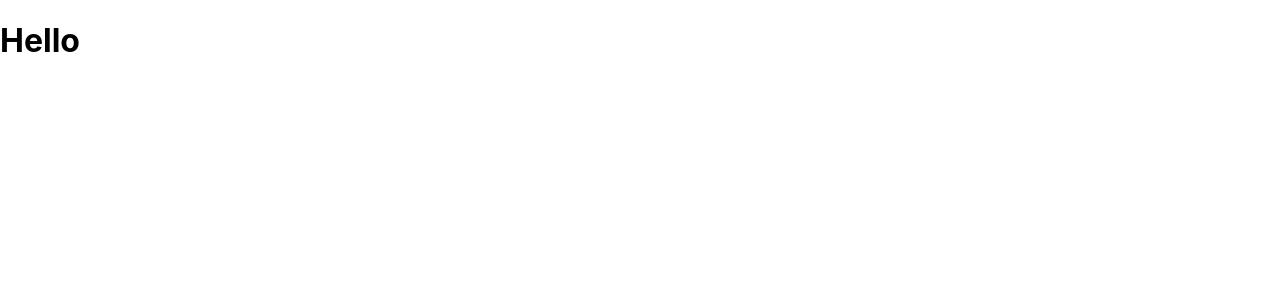
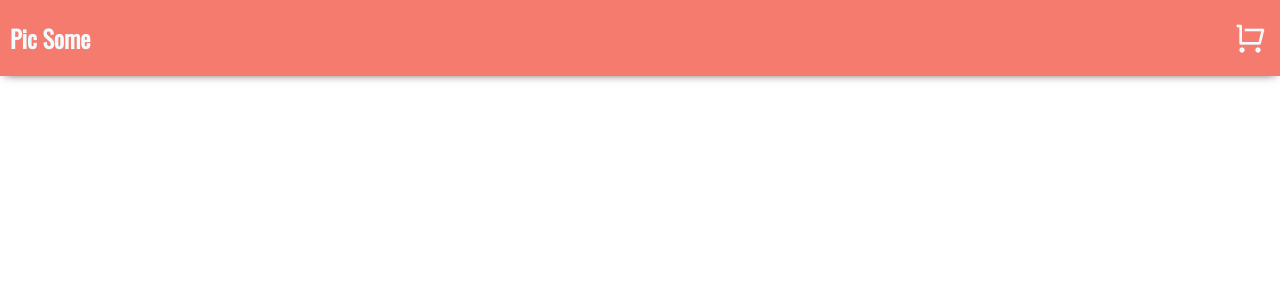
Before and after one commit to Aldo-Portillo-Frontend-Projects/ImageBuyer, a React (Create React App) app: page / in a window 1280 px wide. Shown: the top 300 px of the page. Built offline with nearby package versions, Linux system fonts and the light colour scheme; the HTML template or start-up script is replaced by a standard one.

Commit message:
Add boilerplate code

```diff
--- a/public/index.html
+++ b/public/index.html
@@ -24,7 +24,9 @@
       work correctly both with client-side routing and a non-root public URL.
       Learn how to configure a non-root public URL by running `npm run build`.
     -->
-    <title>React App</title>
+    <title>Image Buyer</title>
+    <link href="https://cdn.jsdelivr.net/npm/remixicon@2.3.0/fonts/remixicon.css" rel="stylesheet">
+    <link href="https://fonts.googleapis.com/css?family=Oswald&display=swap" rel="stylesheet">
   </head>
   <body>
     <noscript>You need to enable JavaScript to run this app.</noscript>
--- a/src/App.css
+++ /dev/null
@@ -1,38 +0,0 @@
-.App {
-  text-align: center;
-}
-
-.App-logo {
-  height: 40vmin;
-  pointer-events: none;
-}
-
-@media (prefers-reduced-motion: no-preference) {
-  .App-logo {
-    animation: App-logo-spin infinite 20s linear;
-  }
-}
-
-.App-header {
-  background-color: #282c34;
-  min-height: 100vh;
-  display: flex;
-  flex-direction: column;
-  align-items: center;
-  justify-content: center;
-  font-size: calc(10px + 2vmin);
-  color: white;
-}
-
-.App-link {
-  color: #61dafb;
-}
-
-@keyframes App-logo-spin {
-  from {
-    transform: rotate(0deg);
-  }
-  to {
-    transform: rotate(360deg);
-  }
-}
--- a/src/App.js
+++ b/src/App.js
@@ -1,9 +1,14 @@
-import './App.css';
+import React from "react"
+import Header from "./components/Header"
+import Cart from "./pages/Cart"
+import Photos from "./pages/Photos"
 
 function App() {
-  return (
-  <h1>Hello</h1>
-  );
+    return (
+        <div>
+            <Header />
+        </div>
+    )
 }
 
-export default App;
+export default App
--- /dev/null
+++ b/src/components/Header.js
@@ -0,0 +1,12 @@
+import React from "react"
+
+function Header() {
+    return (
+        <header>
+            <h2>Pic Some</h2>
+            <i className="ri-shopping-cart-line ri-fw ri-2x"></i>
+        </header>
+    )
+}
+
+export default Header
--- a/src/index.css
+++ b/src/index.css
@@ -1,13 +1,137 @@
-body {
-  margin: 0;
-  font-family: -apple-system, BlinkMacSystemFont, 'Segoe UI', 'Roboto', 'Oxygen',
-    'Ubuntu', 'Cantarell', 'Fira Sans', 'Droid Sans', 'Helvetica Neue',
-    sans-serif;
-  -webkit-font-smoothing: antialiased;
-  -moz-osx-font-smoothing: grayscale;
+:root {
+  --black: #150605;
+  --red: #EA453C;
+  --pink: #F47B6E;
+  --light-blue: #EFFBFE;
+  --blue: #ACE6EC;
 }
 
-code {
-  font-family: source-code-pro, Menlo, Monaco, Consolas, 'Courier New',
-    monospace;
+html, body {
+  font-family: 'Oswald', sans-serif;
+  margin: 0;
+  padding: 0;
 }
+
+main.photos {
+  padding: 10px;
+  display: grid;
+  grid-gap: 2px;
+  grid-auto-rows: 100px;
+  grid-template-columns: repeat(auto-fit, minmax(100px, 1fr));
+  grid-auto-flow: dense;
+}
+
+main.cart-page {
+  padding: 10px;
+}
+
+.cart-page > h1 {
+  text-align: center;
+}
+
+.cart-page .total-cost {
+  text-align: right;
+  font-size: 1.3em;
+}
+
+.cart-page div.order-button {
+  display: flex;
+  justify-content: center;
+}
+
+div.order-button > button {
+  border-color: var(--black);
+  cursor: pointer;
+  padding: 15px;
+  transition: all .2s ease-in-out;
+}
+
+div.order-button > button:focus {
+  outline: none;
+}
+
+div.order-button > button:disabled {
+  border-color: lightgray;
+}
+
+.cart-item {
+  display: flex;
+  justify-content: space-between;
+  align-items: center;
+  margin: 20px 0;
+}
+
+.cart-item img {
+  margin-right: auto;
+  margin-left: 10px;
+}
+
+img.image-grid {
+  width: 100%;
+  height: 100%;
+  object-fit: cover;
+}
+
+.image-container {
+  position: relative;
+}
+
+.favorite {
+  color: var(--red);
+  font-size: 1.2rem;
+  position: absolute;
+  top: 5px;
+  left: 5px;
+  cursor: pointer;
+}
+
+.ri-heart-fill {
+  opacity: .7;
+}
+
+.ri-delete-bin-line, .ri-delete-bin-fill {
+  font-size: 1.3em;
+  cursor: pointer;
+}
+
+.cart {
+  color: var(--blue);
+  font-size: 1.2rem;
+  position: absolute;
+  top: 5px;
+  right: 5px;
+  cursor: pointer;
+}
+
+.wide {
+  grid-column: span 2;
+}
+
+.tall {
+  grid-row: span 2;
+}
+
+.big {
+  grid-column: span 2;
+  grid-row: span 2;
+}
+
+header {
+  display: flex;
+  justify-content: space-between;
+  align-items: center;
+  background-color: var(--pink);
+  color: var(--light-blue);
+  padding: 0 10px;
+  -webkit-box-shadow: 0px 2px 10px -5px rgba(21,6,5,1);
+  -moz-box-shadow: 0px 2px 10px -5px rgba(21,6,5,1);
+  box-shadow: 0px 2px 10px -5px rgba(21,6,5,1);
+}
+
+a {
+  text-decoration: none;
+}
+
+a:visited { color: var(--light-blue); }
+a:hover { color: var(--light-blue); }
+a:active { color: var(--light-blue); }
--- /dev/null
+++ b/src/pages/Cart.js
@@ -0,0 +1,11 @@
+import React from "react"
+
+function Cart() {
+    return (
+        <main className="cart-page">
+            <h1>Check out</h1>
+        </main>
+    )
+}
+
+export default Cart
--- /dev/null
+++ b/src/pages/Photos.js
@@ -0,0 +1,11 @@
+import React from "react"
+
+function Photos() {
+    return (
+        <main className="photos">
+            <h1>Images go here</h1>
+        </main>
+    )
+}
+
+export default Photos
```
Also changed, not shown: src/utils/index.js (added, +8 -0 lines).
